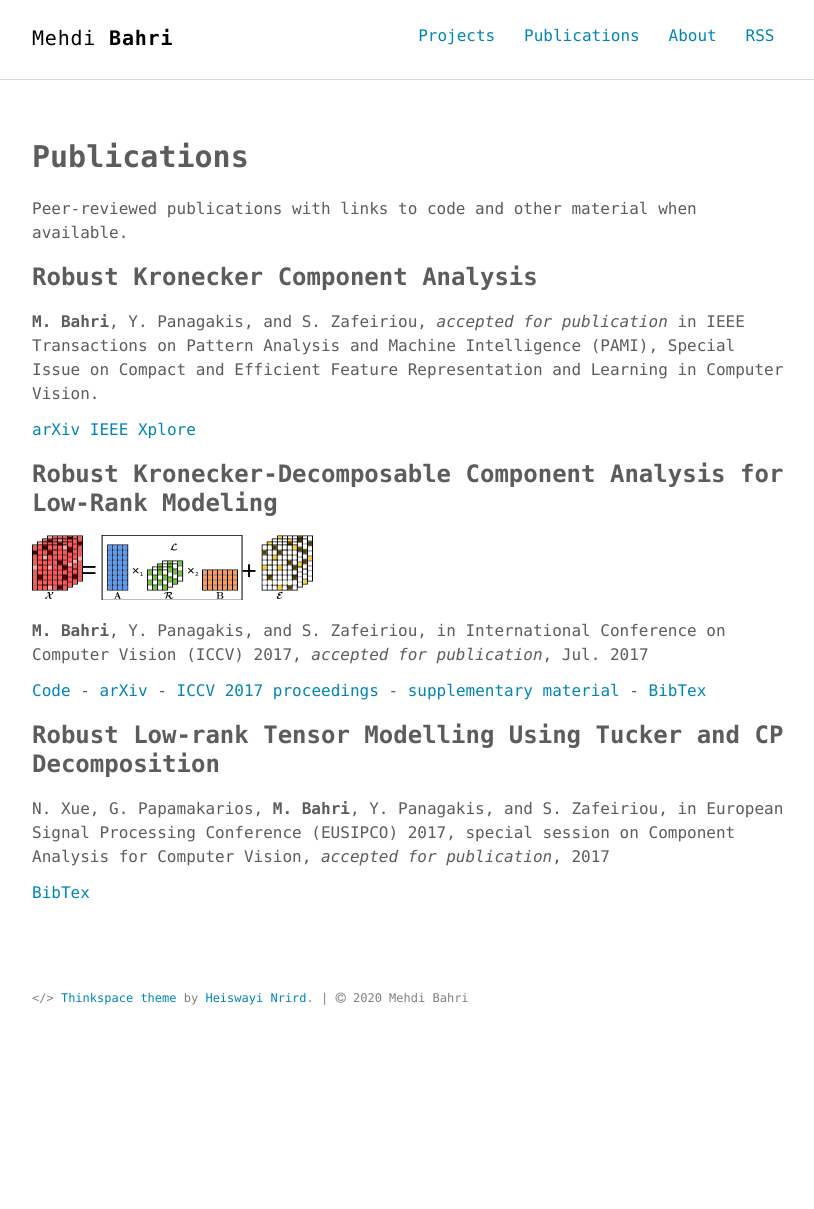
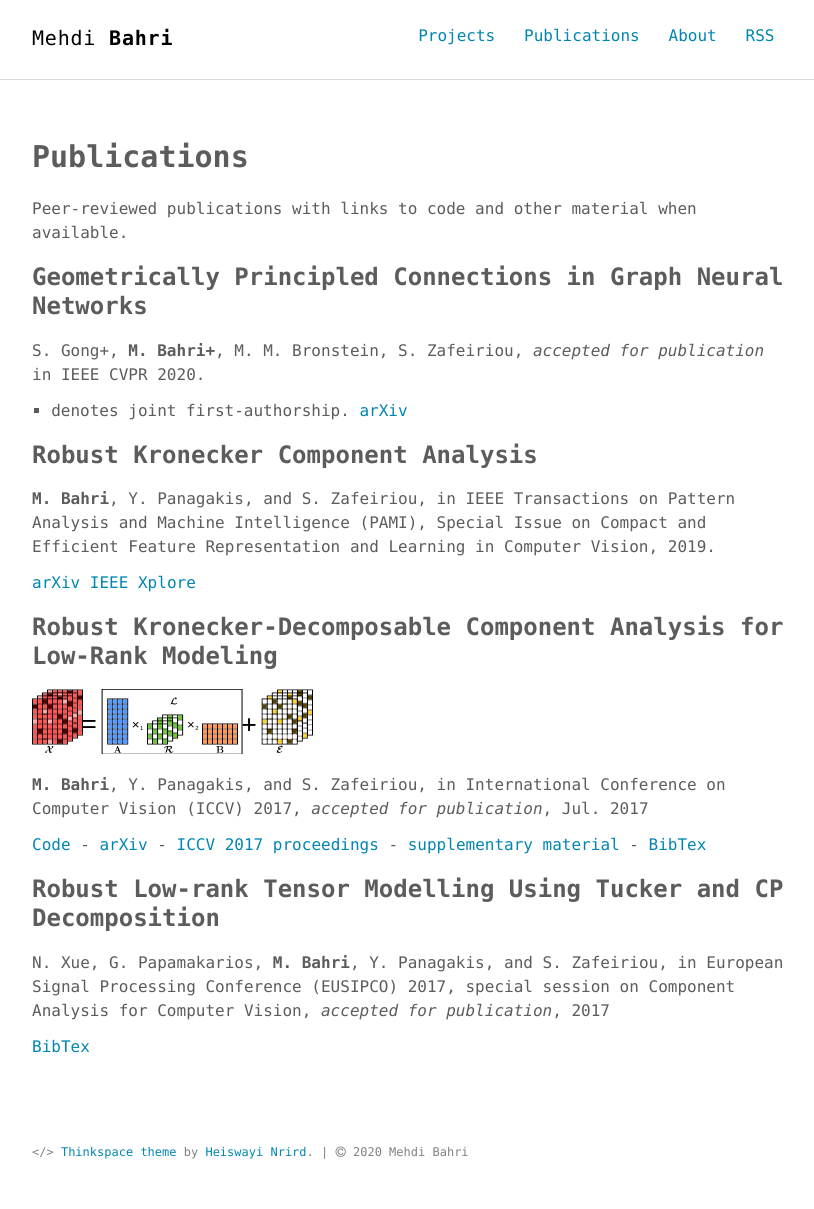
Before and after one commit to mbahri/mbahri.github.io, a Jekyll site: the page built from publications.md, in a window 1280 px wide. Shown: the whole page, without its empty margins (232-1046 px from the left). Built offline with Jekyll 4.4.1, drawn with Linux system fonts in a browser that asks for light colours; before the commit the page ends 1055 px from its top, so only the background shows below that.

Commit message:
CVPR 2020 preprint

```diff
--- a/publications.md
+++ b/publications.md
@@ -6,9 +6,15 @@ permalink: /publications/
 
 Peer-reviewed publications with links to code and other material when available.
 
+### Geometrically Principled Connections in Graph Neural Networks
+S. Gong+, **M. Bahri+**, M. M. Bronstein, S. Zafeiriou, *accepted for publication* in IEEE CVPR 2020.
+
++ denotes joint first-authorship.
+[arXiv](https://arxiv.org/abs/2004.02658)
+
 ### Robust Kronecker Component Analysis
 
-**M. Bahri**, Y. Panagakis, and S. Zafeiriou, *accepted for publication* in IEEE Transactions on Pattern Analysis and Machine Intelligence (PAMI), Special Issue on Compact and Efficient Feature Representation and Learning in Computer Vision.
+**M. Bahri**, Y. Panagakis, and S. Zafeiriou, in IEEE Transactions on Pattern Analysis and Machine Intelligence (PAMI), Special Issue on Compact and Efficient Feature Representation and Learning in Computer Vision, 2019.
 
 [arXiv](https://arxiv.org/abs/1801.06432) [IEEE
 Xplore](https://ieeexplore.ieee.org/document/8536486)
```
Also changed, not shown: _posts/2020-02-23-cvpr-paper-accepted.md (+1 -1 lines).
